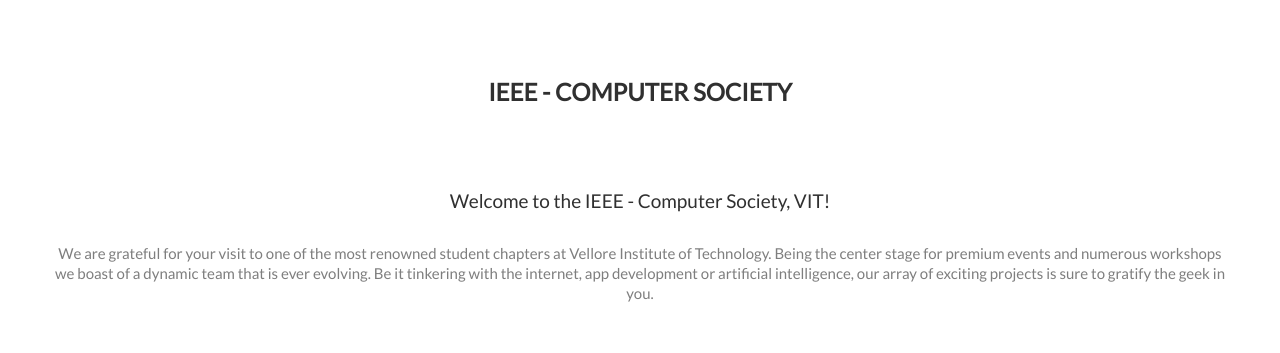
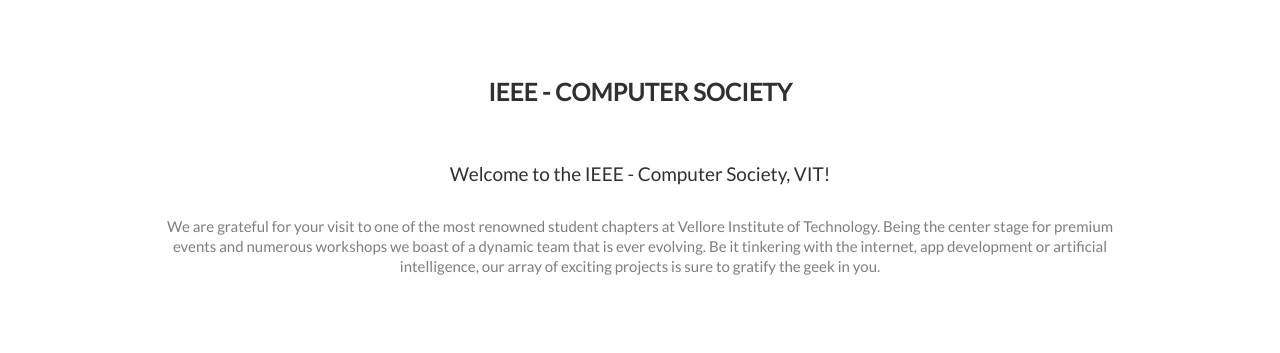
Before and after one commit to KaranPittie/IEEECS-Website, a PHP site: page / in a window 1280 px wide. Shown: the part 801-1154 px from the top of the page. Run offline with PHP 8.4, Linux system fonts and the light colour scheme; some libraries are stand-ins or nearby versions.

Commit message:
Adding changes to the .php file so that the deployment sees it

```diff
--- a/index.php
+++ b/index.php
@@ -41,7 +41,7 @@
       background: black;
       font-family: Montserrat, sans-serif;
       background-image: url("main.png");
-      background-size: 75% 100vh;
+      background-size: 75% 100%;
       background-repeat: no-repeat;
       background-position: center;
       margin: auto;
@@ -50,6 +50,7 @@
       padding: 60px 50px;
   }
   .bg-grey {
+    background-color: #FFFFFF;
   }
   .logo-small {
       color: #f4511e;
@@ -68,10 +69,7 @@
       width: 100%;
       height: 100%;
       margin-bottom: 10px;
-  }
-  .carousel {
-    height: 600px;
-  }
+    }
   .carousel-inner > .item > img{
     height: 600px;
     width: 75%;
@@ -314,7 +312,6 @@ $(document).ready(function() {
           <li><a href="#contact">Contact Us</a></li>
         </ul>
       </div>
-
     </div>
   </nav>
 
@@ -325,16 +322,16 @@ $(document).ready(function() {
 
 <!-- Container (About Section) -->
   <div id="about" class="container-fluid">
+    <h2 class="text-center">IEEE - Computer Society</h2>
     <div class="row">
-      <div class="col-sm-12 text-center">
-        <h2>IEEE - Computer Society</h2><br>
+      <div class="col-sm-10 text-center col-sm-offset-1">
         <h4>Welcome to the IEEE - Computer Society, VIT!</h4>
         <p> We are grateful for your visit to one of the most renowned student chapters at Vellore Institute of Technology. Being the center stage for premium events and numerous workshops we boast of a dynamic team that is ever evolving. Be it tinkering with the internet, app development or artificial intelligence, our array of exciting projects is sure to gratify the geek in you. </p>
       </div>
     </div>
   </div>
 
-  <div id="events">
+  <div id="events" class="container-fluid">
     <h2 class="text-center">Our Events speak for themselves</h2>
     <div id="myCarousel" class="carousel slide text-center" data-ride="carousel">
       <!-- Indicators -->
@@ -373,7 +370,7 @@ $(document).ready(function() {
   </div>
 
 <!-- Container (Portfolio Section) -->
-<div id="team" class="container-fluid text-center bg-grey">
+<div id="team" class="container-fluid text-center">
   <h2>Team</h2><br>
 
   <div id="ourTeam" class="carousel slide text-center" data-ride="carousel">
@@ -604,7 +601,7 @@ $(document).ready(function() {
     </div>
   </div>
 
-<a class="left carousel-control" href="#ourTeam" role="button" data-slide="prev">
+    <a class="left carousel-control" href="#ourTeam" role="button" data-slide="prev">
       <span class="glyphicon glyphicon-chevron-left" aria-hidden="true"></span>
       <span class="sr-only">Previous</span>
     </a>
@@ -614,7 +611,8 @@ $(document).ready(function() {
     </a>
   </div>
   </div>
-  </div>
+</div>
+
 <!-- Container (Contact Section) -->
 <div id="contact" class="container-fluid">
   <h2 class="text-center">Contact Us</h2>
```
